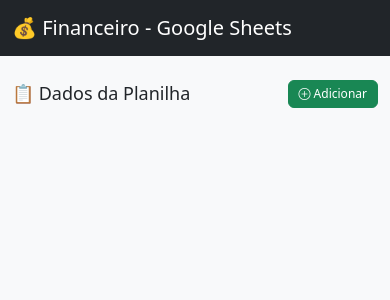
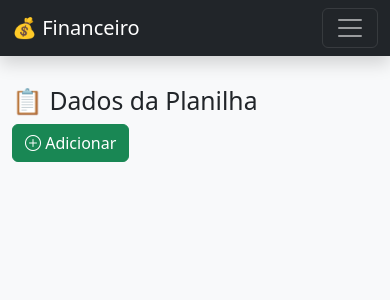
Before and after one commit to TiagoRavi/controle_Financeiro, a Flask app: page / in a window 390 px wide. Shown: the top 300 px of the page. Run offline with Flask 3, Linux system fonts and the light colour scheme; the visitor is signed in with stand-in values (Sample User, id 1); data that the repository does not hold is empty.

Commit message:
comitv16_nav

```diff
--- a/templates/base.html
+++ b/templates/base.html
@@ -13,70 +13,59 @@
         href="https://cdn.jsdelivr.net/npm/bootstrap-icons@1.11.1/font/bootstrap-icons.css"
         rel="stylesheet">
 
-    <!-- ===========================
-            CSS RESPONSIVO
-    ============================ -->
     <style>
-        /* Faz a tabela não estourar no celular */
-        .table-responsive {
-            overflow-x: auto;
-            -webkit-overflow-scrolling: touch;
-        }
-
-        /* Ajustes mobile */
-        @media (max-width: 576px) {
-            table.table td,
-            table.table th {
-                font-size: 12px !important;
-                padding: 4px !important;
-                white-space: normal !important;
-                word-break: break-word !important;
-            }
-
-            h2 {
-                font-size: 18px !important;
-            }
-
-            .btn-success {
-                padding: 4px 10px !important;
-                font-size: 12px !important;
-            }
-
-            .btn-sm {
-                padding: 2px 4px !important;
-                font-size: 10px !important;
-            }
-
-            /* Corrige o layout título + botão no mobile */
-            .header-flex {
-                flex-direction: column !important;
-                align-items: stretch !important;
-                gap: 10px !important;
-            }
-
-            .header-flex .btn-success {
-                width: 100% !important;
-            }
-        }
-
-        /* Aparência mais limpa da tabela */
-        .table {
-            background: white;
-            border-radius: 10px;
-            overflow: hidden;
+        body {
+            padding-top: 70px; /* deixa espaço para navbar fixa */
         }
     </style>
 
 </head>
 <body class="bg-light">
 
-    <nav class="navbar navbar-dark bg-dark mb-4">
+    <!-- ===========================================
+            NAVBAR FIXA + USUÁRIO + LOGOUT
+    ============================================ -->
+    <nav class="navbar navbar-dark bg-dark navbar-expand-lg fixed-top shadow">
         <div class="container">
-            <span class="navbar-brand">💰 Financeiro - Google Sheets</span>
+
+            <a class="navbar-brand" href="{{ url_for('home') }}">
+                💰 Financeiro
+            </a>
+
+            <button
+                class="navbar-toggler"
+                type="button"
+                data-bs-toggle="collapse"
+                data-bs-target="#navbarContent">
+                <span class="navbar-toggler-icon"></span>
+            </button>
+
+            <div class="collapse navbar-collapse" id="navbarContent">
+
+                <ul class="navbar-nav ms-auto">
+
+                    {% if current_user.is_authenticated %}
+                    <li class="nav-item d-flex align-items-center text-white me-3">
+                        <i class="bi bi-person-circle me-2"></i>
+                        {{ current_user.name }}
+                    </li>
+
+                    <li class="nav-item">
+                        <a class="btn btn-outline-light btn-sm" href="{{ url_for('logout') }}">
+                            <i class="bi bi-box-arrow-right"></i> Sair
+                        </a>
+                    </li>
+
+                    {% endif %}
+
+                </ul>
+
+            </div>
         </div>
     </nav>
 
-    <div class="container">
+    <!-- CONTEÚDO DAS PÁGINAS -->
+    <div class="container mt-3">
         {% block conteudo %}{% endblock %}
     </div>
 
```
